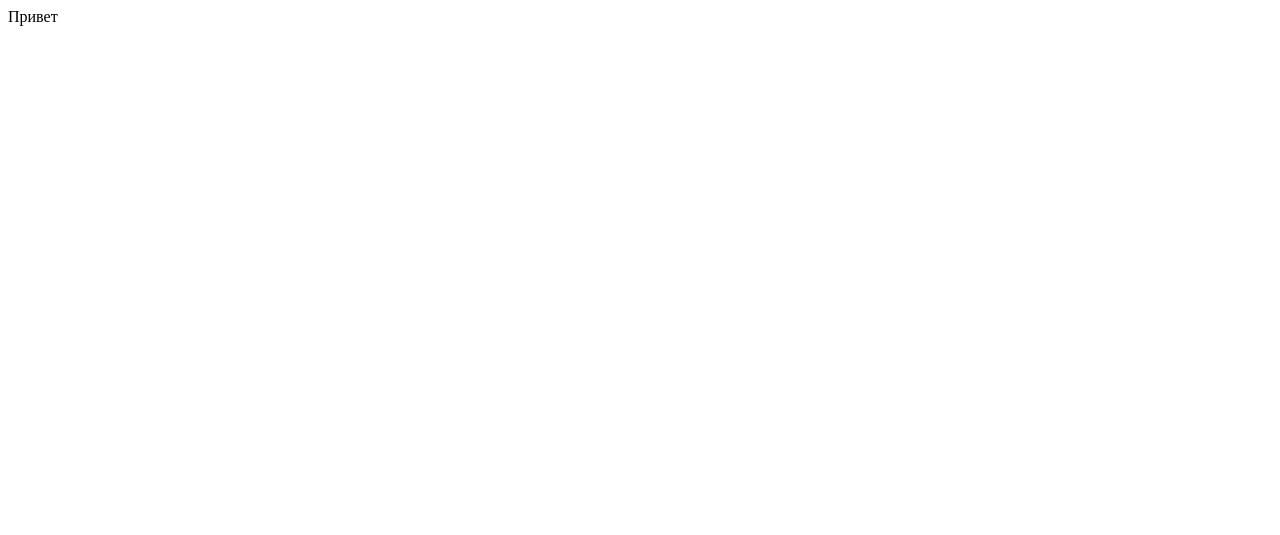
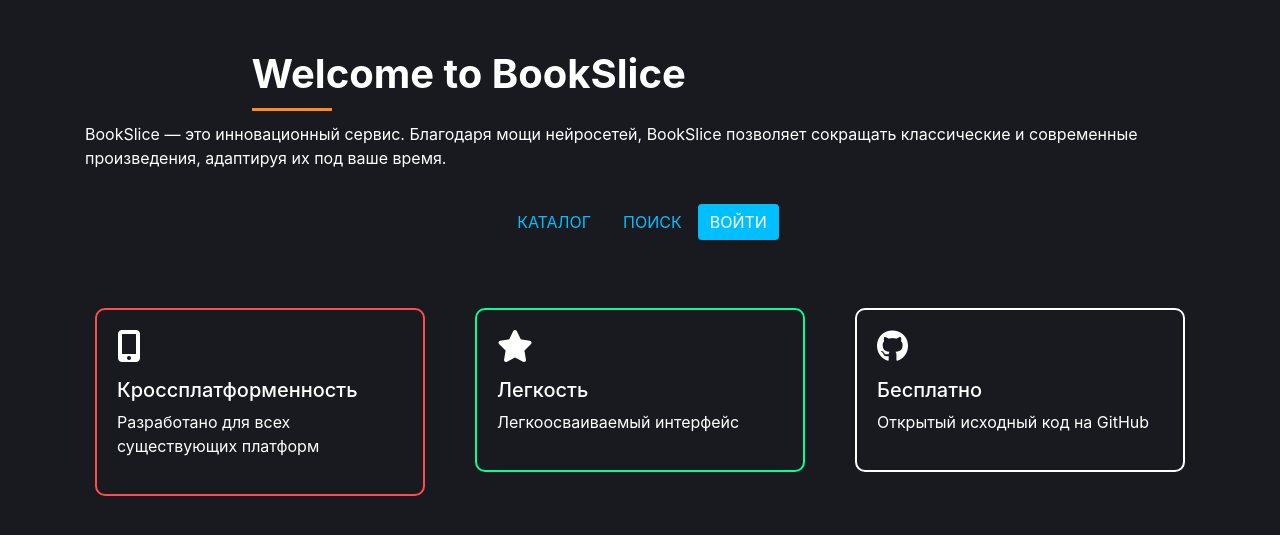
Before and after one commit to Sashayerty/bookslice, a Flask app: page / in a window 1280 px wide. Before the commit the part shown is almost empty. Shown: the top 535 px of the page. Run offline with Flask 3, Linux system fonts and the light colour scheme; some libraries are stand-ins or nearby versions.

Commit message:
сделал index.html

```diff
--- a/templates/index.html
+++ b/templates/index.html
@@ -1,4 +1,97 @@
-{% extends "base.html" %}
-{% block main %}
-Привет
-{% endblock main %}
+<!DOCTYPE html>
+<html lang="ru">
+<head>
+    <meta charset="UTF-8">
+    <meta name="viewport" content="width=device-width, initial-scale=1.0">
+    <title>BookSlice</title>
+    <link rel="stylesheet" href="https://stackpath.bootstrapcdn.com/bootstrap/4.5.2/css/bootstrap.min.css">
+    <style>
+        body {
+            background-color: #191A1F;
+            color: #ffffff;
+            padding-top: 50px;
+        }
+        .header-text {
+            text-align: left;
+            margin-left: 15%;
+            position: relative;
+        }
+        .header-text h1 {
+            color: #ffffff;
+            display: inline-block;
+            font-size: 2.5rem;
+            font-weight: bold;
+        }
+        .header-underline {
+            width: 80px;
+            height: 3px;
+            background-color: #ff8c1a;
+            position: absolute;
+            bottom: -5px;
+            left: 0;
+        }
+        .feature-box {
+            border: 2px solid;
+            border-radius: 10px;
+            padding: 20px;
+            margin: 10px;
+        }
+        .cross-platform { border-color: #ff4d4d; }
+        .ease-of-use { border-color: #00ff99; }
+        .free { border-color: #ffffff; }
+        .navbar { justify-content: center; }
+        .nav-link { color: #00bfff; }
+        .btn-primary { background-color: #00bfff; border: none; }
+    </style>
+</head>
+<body>
+
+    <!-- Header -->
+    <header class="container">
+        <div class="header-text">
+            <h1>Welcome to BookSlice</h1>
+            <div class="header-underline"></div>
+        </div>
+        <p class="mt-3">BookSlice — это инновационный сервис. Благодаря мощи нейросетей, BookSlice позволяет сокращать классические и современные произведения, адаптируя их под ваше время.</p>
+    </header>
+
+    <!-- Navigation Bar -->
+    <nav class="navbar navbar-expand-sm navbar-dark mt-4">
+        <a class="nav-link" href="#">КАТАЛОГ</a>
+        <a class="nav-link" href="#">ПОИСК</a>
+        <button class="btn btn-primary">ВОЙТИ</button>
+    </nav>
+
+    <!-- Features Section -->
+    <div class="container mt-5">
+        <div class="row">
+            <div class="col-md-4">
+                <div class="feature-box cross-platform">
+                    <i class="fas fa-mobile-alt fa-2x mb-3"></i>
+                    <h5>Кроссплатформенность</h5>
+                    <p>Разработано для всех существующих платформ</p>
+                </div>
+            </div>
+            <div class="col-md-4">
+                <div class="feature-box ease-of-use">
+                    <i class="fas fa-star fa-2x mb-3"></i>
+                    <h5>Легкость</h5>
+                    <p>Легкоосваиваемый интерфейс</p>
+                </div>
+            </div>
+            <div class="col-md-4">
+                <div class="feature-box free">
+                    <i class="fab fa-github fa-2x mb-3"></i>
+                    <h5>Бесплатно</h5>
+                    <p>Открытый исходный код на GitHub</p>
+                </div>
+            </div>
+        </div>
+    </div>
+
+    <!-- Bootstrap & FontAwesome Scripts -->
+    <script src="https://code.jquery.com/jquery-3.5.1.slim.min.js"></script>
+    <script src="https://cdn.jsdelivr.net/npm/bootstrap@4.5.2/dist/js/bootstrap.bundle.min.js"></script>
+    <script src="https://kit.fontawesome.com/a076d05399.js"></script>
+</body>
+</html>
```
